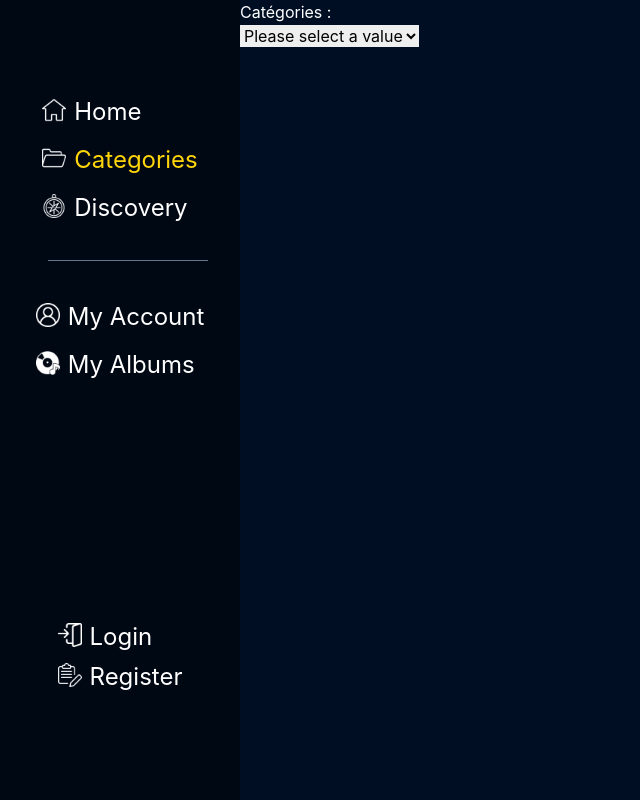
After one commit to Hugosenee/DevLab_Back, a PHP site: page /categories.php in a window 1280 px wide. The commit adds this page. Shown: the whole page, without its empty margins (0-640 px from the left). Run offline with PHP 8.4, Linux system fonts and the light colour scheme; style sheets or scripts are compiled from the project's sources.

Commit message:
:sparkles: ADD sort by catégories, no css yet

```diff
--- /dev/null
+++ b/categories.php
@@ -0,0 +1,70 @@
+<!doctype html>
+<html lang="en">
+<head>
+    <meta charset="UTF-8">
+    <meta name="viewport" content="width=device-width, user-scalable=no, initial-scale=1.0, maximum-scale=1.0, minimum-scale=1.0">
+    <meta http-equiv="X-UA-Compatible" content="ie=edge">
+    <link rel="stylesheet" href="style.scss">
+    <title>Catégories</title>
+</head>
+<body class="flex">
+
+<div class="h-screen w-60 bg-navbar flex flex-col fixed top-0">
+    <div class="flex justify-center">
+        <ul class="text-white mt-24 text-2xl">
+            <li class="mb-4  flex"><img src="image/home.png" alt="home" class="w-6 h-6 mt-0.5 mr-2"><a href="index.php">Home</a></li>
+            <li class="mb-4 text-yellowactive flex"><img src="image/fichiers.png" alt="home" class="w-6 h-6 mt-0.5 mr-2"><a href="categories.php">Categories</a></li>
+            <li class="mb-4 flex"><img src="image/boussole.png" alt="home" class="w-6 h-6 mt-0.5 mr-2"><a href="#">Discovery</a></li>
+        </ul>
+    </div>
+    <hr class="border-slate-500 w-40 ml-12 mt-5">
+    <div class="flex justify-center">
+        <ul class="text-white mt-10 text-2xl gap-24">
+            <li class="mb-4 flex"><img src="image/account.png" alt="home" class="w-6 h-6 mt-0.5 mr-2">My Account</li>
+            <li class="flex"><img src="image/albums.png" alt="home" class="w-6 h-6 mt-0.5 mr-2">My Albums</li>
+        </ul>
+    </div>
+    <div class="flex justify-center">
+        <ul class="text-white mt-60 text-2xl gap-24">
+            <li class="mb-2 flex"><img src="image/login.png" alt="home" class="w-6 h-6 mt-0.5 mr-2">Login</li>
+            <li class="flex"><img src="image/register.png" alt="home" class="w-6 h-6 mt-0.5 mr-2"><a href="register.php" >Register</a></li>
+        </ul>
+    </div>
+</div>
+
+
+
+<div class=" w-screen h-screen bg-bgblue ml-60">
+    <h1 class="text-white">Catégories :</h1>
+
+    <select name="cat" id="cat">
+        <option value="" selected>Please select a value</option>
+        <option value="28">Action</option>
+        <option value="12">Adventure</option>
+        <option value="16">Animation</option>
+        <option value="35">Comedy</option>
+        <option value="80">Crime</option>
+        <option value="99">Documentary</option>
+        <option value="18">Drama</option>
+        <option value="10751">Family</option>
+        <option value="14">Fantasy</option>
+        <option value="36">History</option>
+        <option value="27">Horror</option>
+        <option value="10402">Music</option>
+        <option value="9648">Mystery</option>
+        <option value="10749">Romance</option>
+        <option value="878">Science Fiction</option>
+        <option value="10770">TV Movie</option>
+        <option value="53">Thriller</option>
+        <option value="10752">War</option>
+        <option value="37">Western</option>
+    </select>
+    <div id="movie-wrapper" class="flex flex-wrap gap-7 w-44">
+
+    </div>
+</div>
+
+
+<script src="js/categories.js"></script>
+</body>
+</html>
--- /dev/null
+++ b/js/categories.js
@@ -0,0 +1,27 @@
+
+const apiKey = '94b6f6a8192762ed6a51bfc3dc86870d';
+const resultsContainer = document.getElementById('movie-wrapper');
+let select = document.getElementById('cat');
+
+
+async function getMoviesByGenre(Id) {
+    try {
+        const response = await fetch(`https://api.themoviedb.org/3/discover/movie?api_key=${apiKey}&language=fr-FR&page=1&with_genres=${Id}`);
+        const data = await response.json();
+
+        resultsContainer.innerHTML = "";
+        for (const movie of data.results) {
+            resultsContainer.innerHTML += `
+              <img class="w-32 h-72 object-cover rounded-2xl" src="https://image.tmdb.org/t/p/w500/${movie.poster_path}" alt="${movie.title}">
+            `;
+        }
+    } catch (error) {
+        console.error(error);
+    }
+}
+
+select.addEventListener("change", function (){
+    let genreID = select.value;
+    //console.log(genreID)
+    getMoviesByGenre(genreID)
+});
```
Also changed, not shown: counter.js (deleted, +0 -9 lines), index.php (+10 -10 lines), js/popular.js (renamed from main.js, +15 -5 lines).
